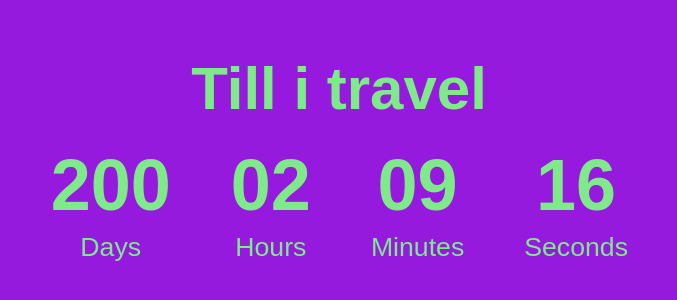
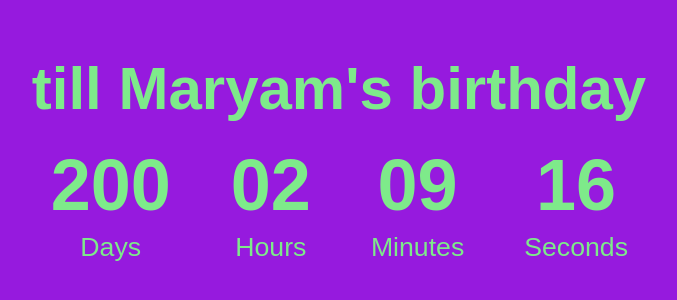
Before and after one commit to tillbd/maryam, a plain HTML site: page index.html in a window 1280 px wide. Shown: the part 174-474 px from the top of the page, without its empty margins (301-978 px from the left). Drawn offline with Linux system fonts and the light colour scheme.

Commit message:
Update index.html

```diff
--- a/index.html
+++ b/index.html
@@ -6,12 +6,12 @@
  <meta name="viewport" content="width=device-width, initial-scale=1.0" />
  <meta http-equiv="X-UA-Compatible" content="ie=edge" />
  <link rel="stylesheet" href="style.css" />
- <title> </title>
+ <title>happy birthday  </title>
 </head>
 
 <body style="background-color:rgb(150, 26, 222) ; color: rgb(126, 234, 138);">
 
- <h1><b> Till  i travel  </b> </h1>
+ <h1><b> till Maryam's birthday  </b> </h1>
 
  <div id="countdown" class="countdown">
 
```
